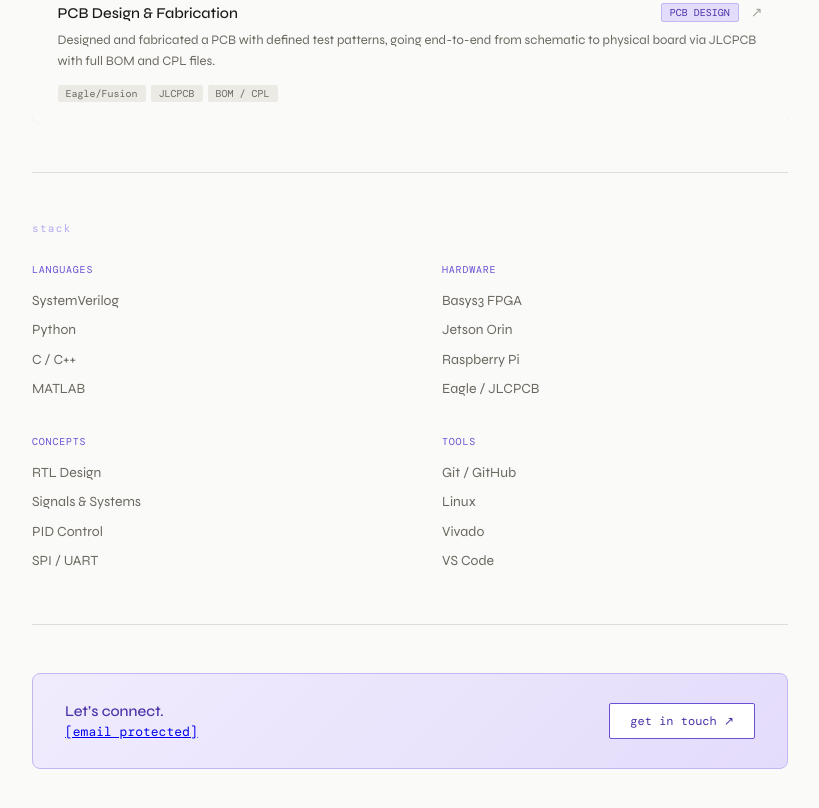
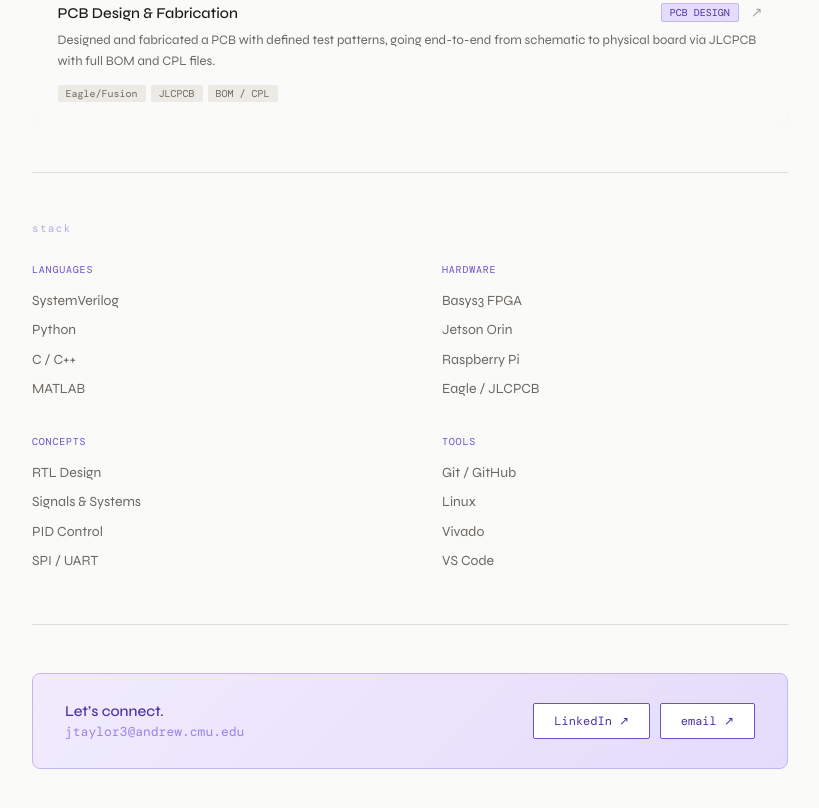
Before and after one commit to Coizi/portfolio, a plain HTML site: page index.html in a window 1280 px wide. Shown: the part 1350-2158 px from the top of the page, without its empty margins (230-1049 px from the left). Drawn offline with nearby package versions, Linux system fonts and the light colour scheme; a web font is replaced by a local one.

```diff
--- a/index.html
+++ b/index.html
@@ -204,6 +204,7 @@
     .contact-strip { border-radius: 8px; padding: 1.75rem 2rem; display: flex; justify-content: space-between; align-items: center; flex-wrap: wrap; gap: 1rem; margin-bottom: 4rem; border: 0.5px solid var(--accent-border); background: linear-gradient(135deg, var(--accent-bg) 0%, var(--accent-bg2) 100%); }
     .contact-text { font-size: 15px; color: var(--purple-dark); font-weight: 500; }
     .contact-sub { font-size: 13px; color: var(--purple-light); margin-top: 0.2rem; font-family: var(--font-mono); }
+    .contact-btns { display: flex; gap: 0.6rem; flex-wrap: wrap; }
     .contact-btn { text-decoration: none; font-family: var(--font-mono); font-size: 12px; color: var(--purple-dark); border: 0.5px solid var(--purple-mid); background: white; padding: 9px 20px; border-radius: 2px; white-space: nowrap; transition: background 0.15s; }
     .contact-btn:hover { background: var(--accent-bg2); }
 
@@ -355,9 +356,12 @@
         <div class="contact-strip">
           <div>
             <p class="contact-text">Let&#8217;s connect.</p>
-            <p class="contact-sub"><a href="/cdn-cgi/l/email-protection" class="__cf_email__" data-cfemail="f9938d988095968bcab998979d8b9c8ed79a948cd79c9d8c">[email&#160;protected]</a></p>
+            <p class="contact-sub">jtaylor3@andrew.cmu.edu</p>
           </div>
-          <a href="/cdn-cgi/l/email-protection#9df7e9fce4f1f2efaeddfcf3f9eff8eab3fef0e8b3f8f9e8" class="contact-btn">get in touch &#8599;</a>
+          <div class="contact-btns">
+            <a href="https://www.linkedin.com/in/joshtaylor06/" target="_blank" class="contact-btn">LinkedIn &#8599;</a>
+            <a href="mailto:jtaylor3@andrew.cmu.edu" class="contact-btn">email &#8599;</a>
+          </div>
         </div>
       </section>
 
```
Also changed, not shown: aim-assist.html (+1 -1 lines).
